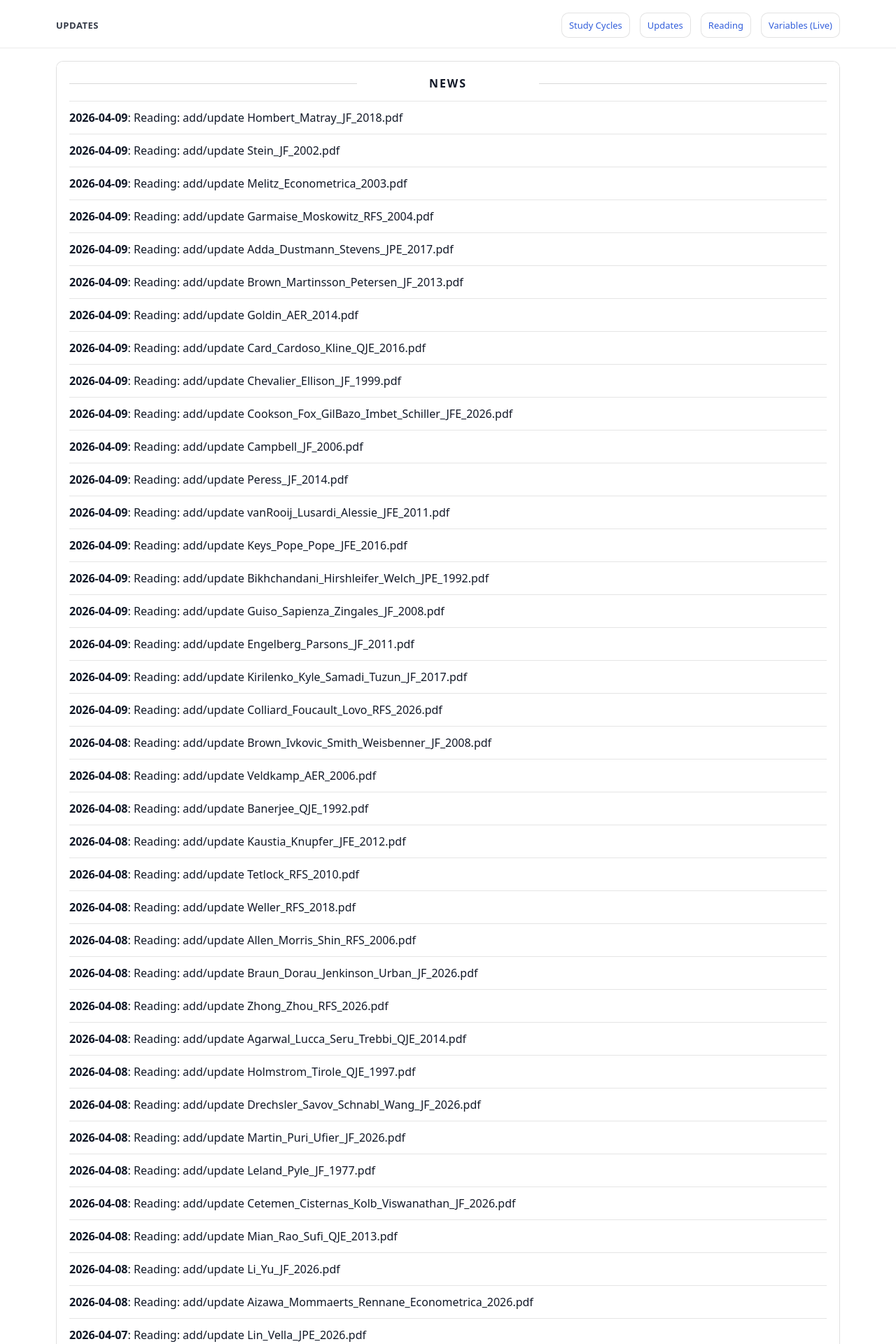
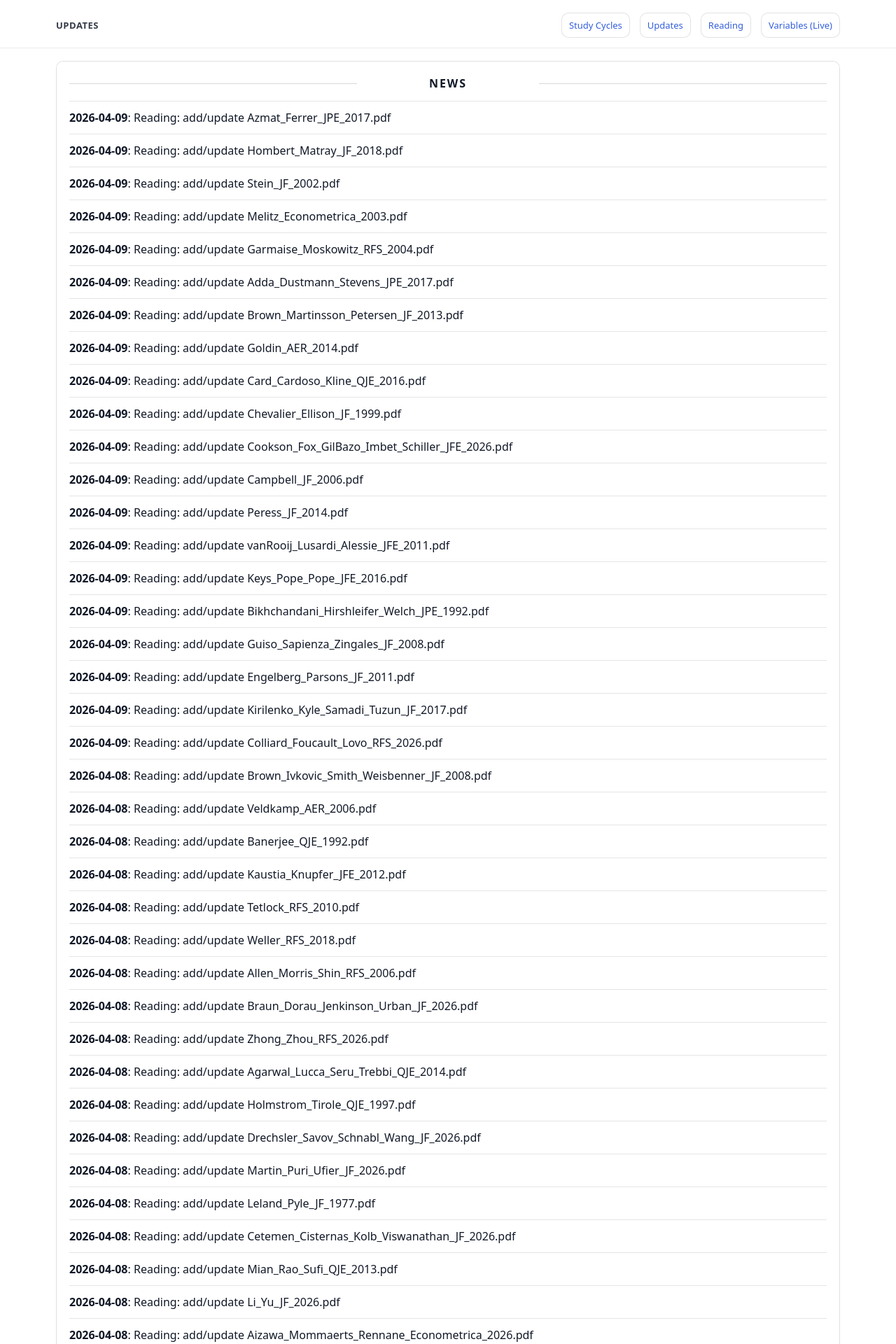
Before and after one commit to yaxinzn/study-archive, a Jekyll site: the page built from updates/index.md, in a window 1280 px wide. Shown: the top 1920 px of the page at 70% size. Built offline with Jekyll 4.4.1, drawn with Linux system fonts in a browser that asks for light colours; some of the changed text lies outside the part shown.

Commit message:
chore: update NEWS feed

```diff
--- a/_data/news.yml
+++ b/_data/news.yml
@@ -1,4 +1,7 @@
 # Auto-generated update history (sorted newest -> oldest). Do not edit manually.
+- ts: "1775734371"
+  date: "2026-04-09"
+  title: "Reading: add/update Azmat_Ferrer_JPE_2017.pdf"
 - ts: "1775733803"
   date: "2026-04-09"
   title: "Reading: add/update Hombert_Matray_JF_2018.pdf"
```
